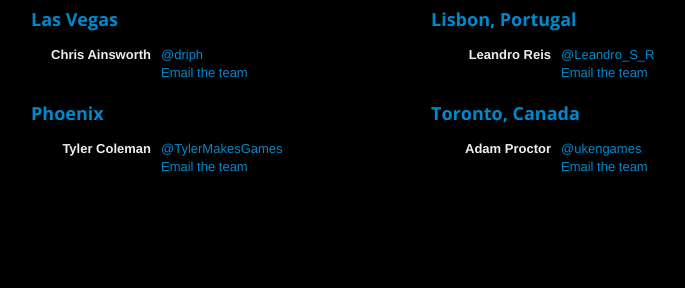
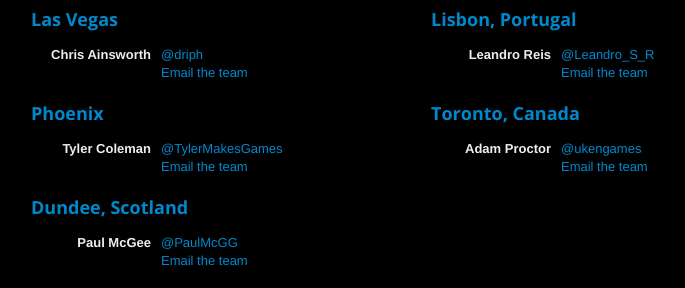
Before and after one commit to tabacco/molydeux, a PHP site: page / in a window 1280 px wide. Shown: the part 1414-1702 px from the top of the page, without its empty margins (219-904 px from the left). Before the commit the page ends 1586 px from the top, so only its background shows below. Run offline with PHP 8.4, Linux system fonts and the light colour scheme.

Commit message:
Added Dundee event

```diff
--- a/index.php
+++ b/index.php
@@ -203,5 +203,15 @@
         </dl>
       </div>
     </div>
+    <div class="row">
+      <div class="span5 offset1" id="dundee">
+        <h3><a href="http://www.facebook.com/events/370481596319539/">Dundee, Scotland</a></h3>
+        <dl class="dl-horizontal">
+          <dt>Paul McGee</dt>
+        <dd><a href="https://twitter.com/paulmcgg">@PaulMcGG</a></dd>
+        <dd><a href="mailto:molydundee@gmail.com">Email the team</a></dd>
+        </dl>
+      </div>
+    </div>
   </div>
 <? require('templates/footer.php'); ?>
```
